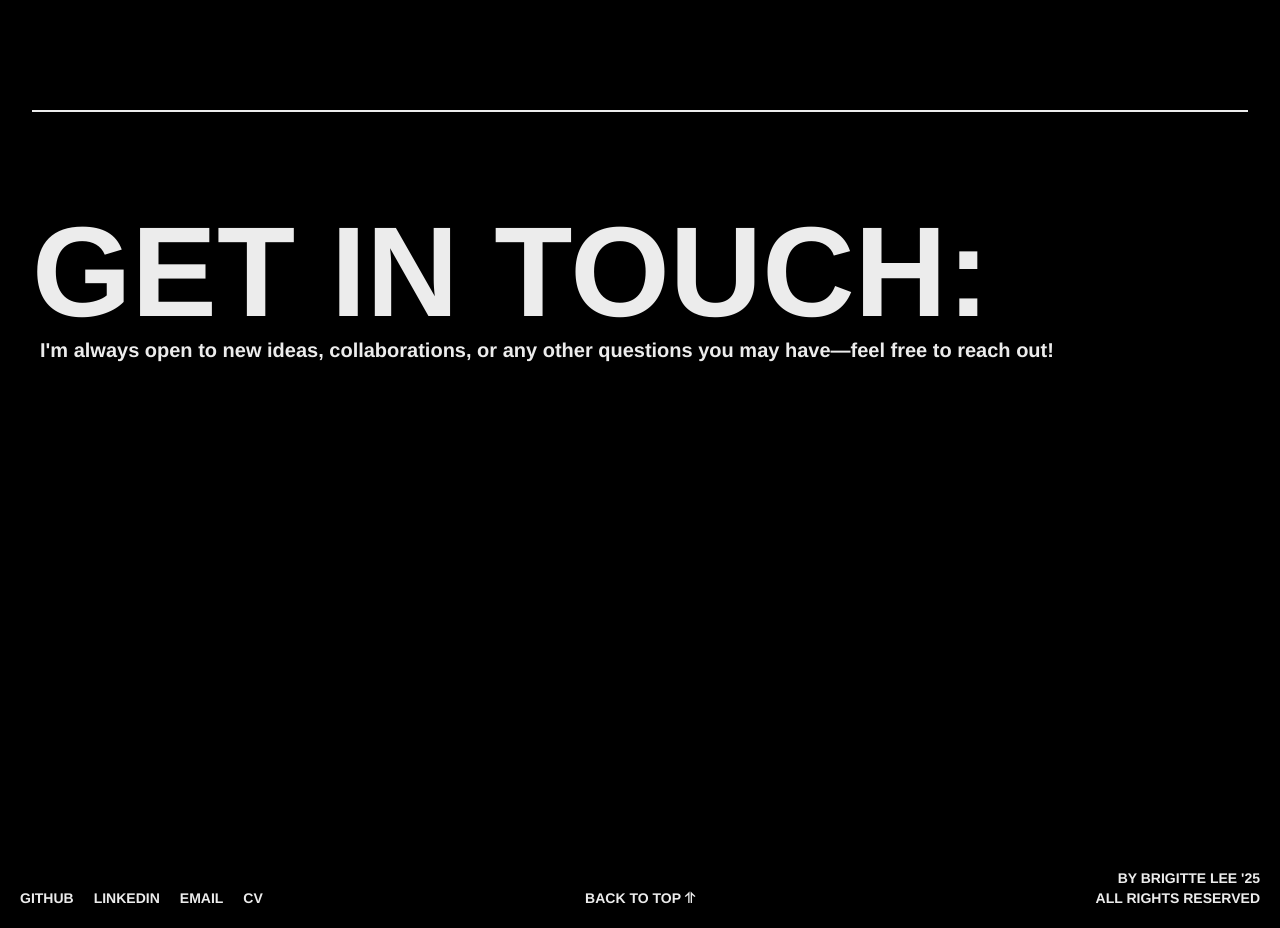
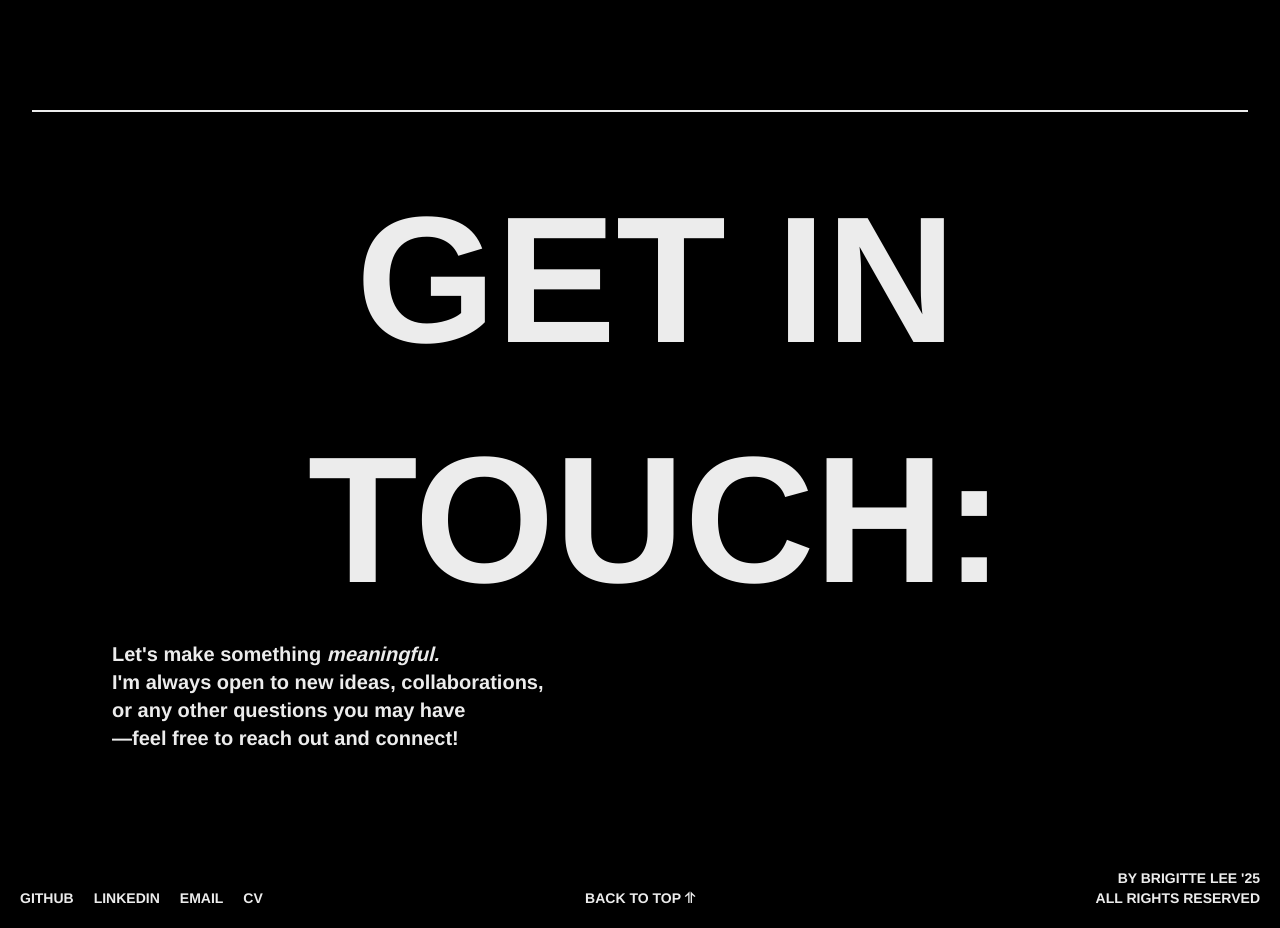
Before and after one commit to brigittewylee/portfolio-2025, a Next.js app: page / in a window 1280 px wide. Shown: the part 3960-4888 px from the top of the page. Built offline with nearby package versions, Linux system fonts and the light colour scheme; a web font is replaced by a local one.

Commit message:
finish contact layout

```diff
--- a/src/app/components/contact.tsx
+++ b/src/app/components/contact.tsx
@@ -35,11 +35,15 @@ export default function Contact({contactRef, footerRef}: ContactProps) {
     <div ref={contactRef} className="font-[family-name:var(--font-arimo)] font-bold text-custom-white">
         <hr className="h-[2px] mx-auto w-[95%] align-center bg-custom-white mb-[1rem] fade-up"></hr>
       <div className="relative box-content min-h-screen w-full mr-2 fade-up">
-        <p className="text-9xl text-left fade-up pt-[5rem] pl-[2rem]">GET IN TOUCH:</p>
-        <p className="pl-[2.5rem] text-xl text-left text-custom-white">
-            I&apos;m always open to new ideas, collaborations, or any
-            other questions you may have—feel free to reach out!  <br />
-        </p>
+        <p className="text-[180px]/60 text-center fade-up pt-[2rem] pl-[2rem]">GET IN TOUCH:</p>
+        <div>
+          <p className="pl-[7rem] text-xl text-left text-custom-white">
+              Let&apos;s make something <span className="italic animate-text">meaningful. <br /></span>
+              I&apos;m always open to new ideas, collaborations, <br /> or any
+              other questions you may have <br />
+              —feel free to reach out and connect!  <br />
+          </p>
+        </div>
         <div className="flex text-custom-white text-sm">
             <div ref={footerRef}
                 className="absolute left-5 bottom-5 flex gap-5">
@@ -61,7 +65,7 @@ export default function Contact({contactRef, footerRef}: ContactProps) {
                   className="relative inline-block cursor-pointer after:absolute after:left-0 after:top-[95%] after:w-0 after:h-[2px] after:bg-custom-white after:transition-all after:duration-300 hover:after:w-full">
                   EMAIL
                 </a>
-                <a href="PLACEHOLDER"
+                <a href="https://drive.google.com/uc?export=download&id=1yAhaWZzwLmpE0raWdPMV77o21EXll7TC" download
                   target="_blank"
                   rel="noopener noreferrer"
                   className="relative inline-block cursor-pointer after:absolute after:left-0 after:top-[95%] after:w-0 after:h-[2px] after:bg-custom-white after:transition-all after:duration-300 hover:after:w-full">
--- a/src/app/components/general.tsx
+++ b/src/app/components/general.tsx
@@ -7,7 +7,7 @@ export default function General() {
     <div>
 		<div className="flex justify-start fade-up w-full">
 			<div className="text-[150px] font-bold p-4 text-left">GENERAL</div>
-			<div className={`text-[150px] font-bold p-4 text-left cursor-pointer cursor-pointer transition-transform duration-[600ms] ease-in-out hover:scale-[1.25] hover:rotate-180 transition-all ${!showImage ? 'animate-pulse duration-100' : ''}`}
+			<div className={`text-[150px] font-bold p-4 text-left cursor-pointer cursor-pointer transition-transform duration-[600ms] ease-in-out hover:scale-[1.25] hover:rotate-180 transition-all ${!showImage ? 'animate-pulse duration-25' : ''}`}
 				onClick={() => setShowImage(!showImage)}>
 					 +
 			</div>
--- a/src/app/components/work.tsx
+++ b/src/app/components/work.tsx
@@ -1,3 +1,5 @@
+
+
 export default function Work() {
   return (
     <div className="italic font-bold w-full overflow-hidden fade-up">
--- a/src/app/scrollAnimations.tsx
+++ b/src/app/scrollAnimations.tsx
@@ -21,7 +21,7 @@ export default function ScrollAnimations() {
         y: 10,
         stagger: 0.05,
         ease: "power3.out",
-        duration: 0.2
+        duration: 0.5
       });
     });
 
```
